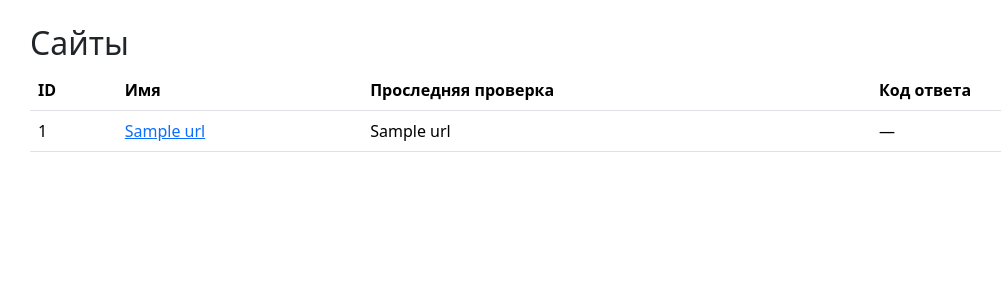
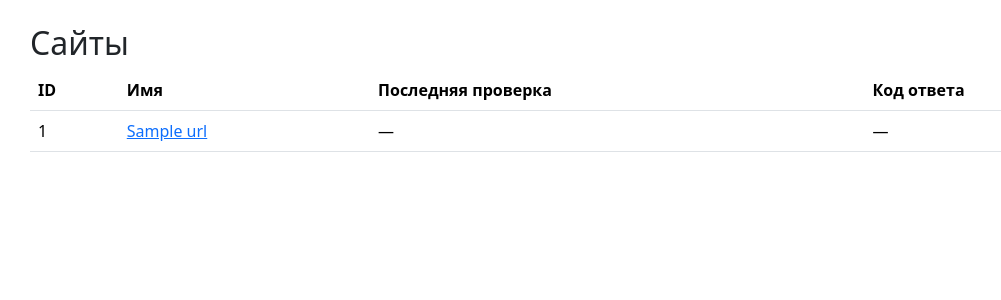
Before and after one commit to N-Davie/python-project-83, a Flask app: template page_analyzer/templates/urls.html in a window 1280 px wide. Shown: the top 300 px of the page, without its empty margins (52-1053 px from the left). Run offline with Flask 3, Linux system fonts and the light colour scheme; the template is opened without the code that fills it: most values are stand-ins (such as "Sample title", 1, 10 or a date in 2020); some libraries are stand-ins or nearby versions.

```diff
--- a/page_analyzer/app.py
+++ b/page_analyzer/app.py
@@ -15,7 +15,6 @@ SECRET_KEY = os.getenv('SECRET_KEY', 'dev')
 
 app = Flask(__name__)
 app.config['SECRET_KEY'] = SECRET_KEY
-DATABASE_URL = os.getenv('DATABASE_URL')
 
 
 def get_db_connection():
@@ -106,7 +105,7 @@ def url_checks_create(id):
     with get_db_connection() as conn:
         with conn.cursor() as cur:
             cur.execute(
-                'INSERT INTO url_checks (url_id, created_at)'
+                'INSERT INTO url_checks (url_id, created_at) '
                 'VALUES (%s, NOW()) RETURNING id;',
                 (id,)
             )
@@ -120,24 +119,34 @@ def url_checks_create(id):
 def urls():
     with get_db_connection() as conn:
         with conn.cursor() as cur:
-            # Получаем список сайтов
-            cur.execute('SELECT id, name, created_at '
-                        'FROM urls '
-                        'ORDER BY created_at DESC;')
+            # 1. Получаем список сайтов
+            cur.execute(
+                'SELECT id, name '
+                'FROM urls '
+                'ORDER BY created_at DESC;'
+            )
             urls_data = cur.fetchall()
 
-            # Получаем дату последней проверки для каждого сайта
             urls_with_last_check = []
+
+            # 2. Для каждого сайта берём последнюю проверку
             for url in urls_data:
                 cur.execute(
-                    'SELECT MAX(created_at), status_code '
-                    'FROM url_checks WHERE url_id = %s;',
-                    'GROUP BY status_code '
-                    'ORDER BY MAX(created_at) DESC LIMIT 1;'
+                    'SELECT created_at, status_code '
+                    'FROM url_checks '
+                    'WHERE url_id = %s '
+                    'ORDER BY created_at DESC '
+                    'LIMIT 1;',
                     (url[0],)
                 )
-                last_check = cur.fetchone()[0]  # может быть None, если проверок нет
-                urls_with_last_check.append((*url, last_check))
+                row = cur.fetchone()
+
+                last_check_date = row[0] if row else None
+                status_code = row[1] if row else None
+
+                urls_with_last_check.append(
+                    (url[0], url[1], last_check_date, status_code)
+                )
 
     return render_template('urls.html', urls=urls_with_last_check)
 
--- a/page_analyzer/templates/urls.html
+++ b/page_analyzer/templates/urls.html
@@ -16,7 +16,7 @@
             <tr>
                 <th>ID</th>
                 <th>Имя</th>
-                <th>Проследняя проверка</th>
+                <th>Последняя проверка</th>
                 <th>Код ответа</th>
             </tr>
         </thead>
@@ -25,7 +25,7 @@
             <tr>
                 <td>{{ url[0] }}</td>
                 <td><a href="{{ url_for('show_url', id=url[0]) }}">{{ url[1] }}</a></td>
-                <td>{{ url[2] }}</td>
+                <td>{{ url[2] if url[2] else '—' }}</td>
                 <td>{{ url[3] if url[3] else '—' }}</td>
             </tr>
             {% endfor %}
```
